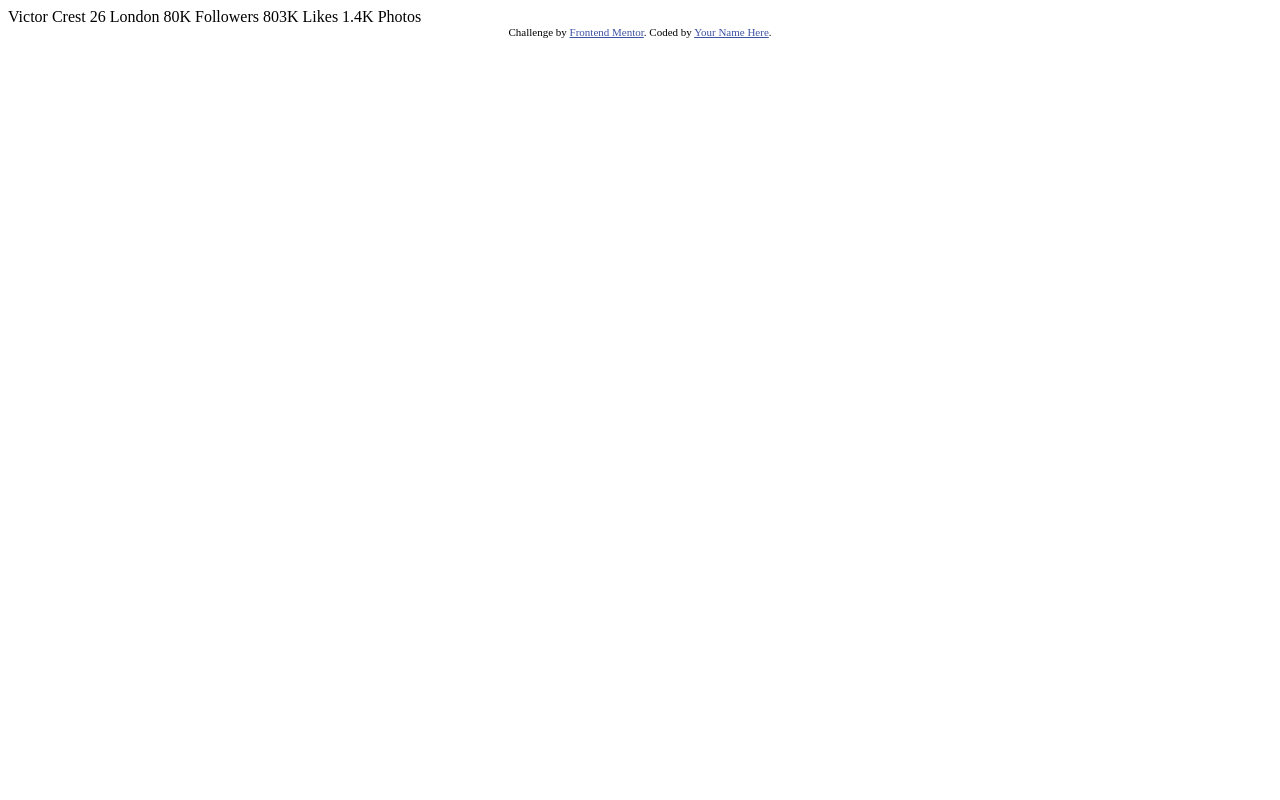
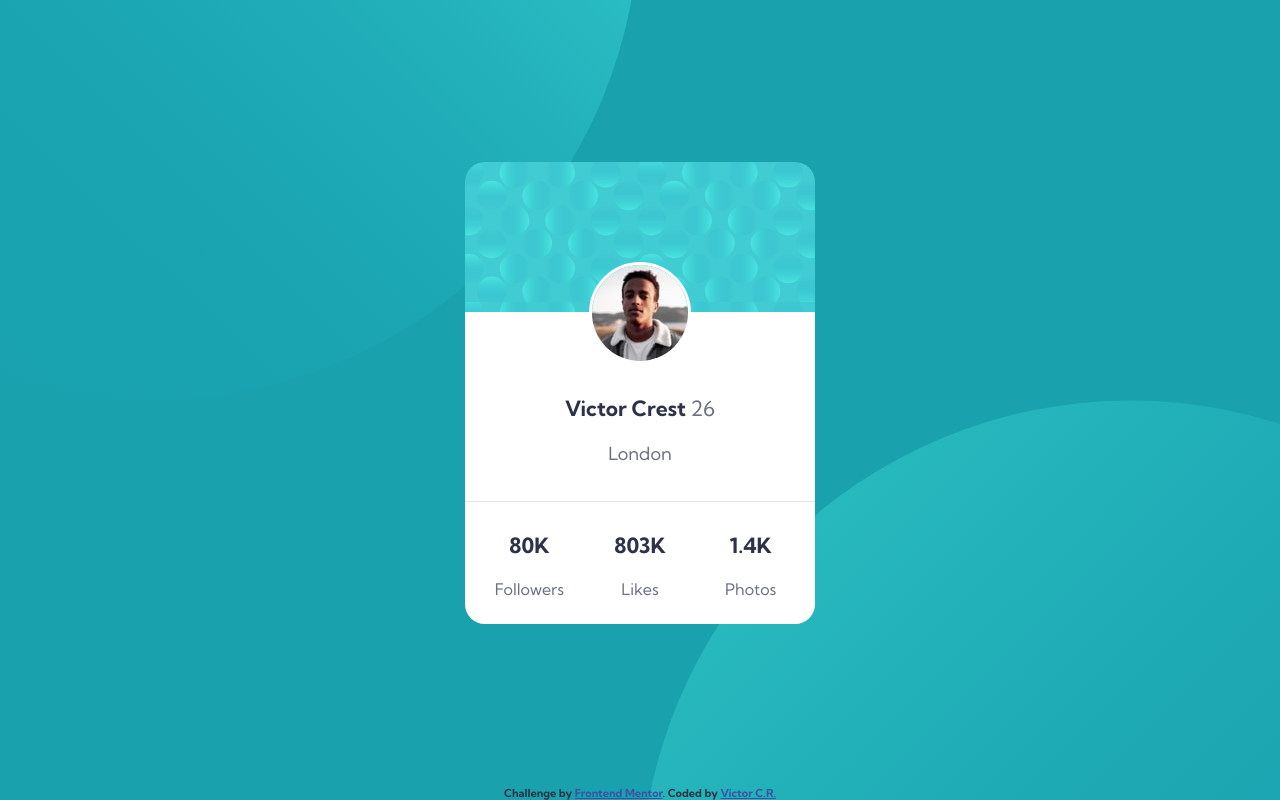
Before and after one commit to victorcr87/profile-card-component, a plain HTML site: page index.html in a window 1280 px wide. Drawn offline with Linux system fonts and the light colour scheme.

Commit message:
Added all items

```diff
--- a/index.html
+++ b/index.html
@@ -1,35 +1,56 @@
 <!DOCTYPE html>
 <html lang="en">
   <head>
-  <meta charset="UTF-8">
-  <meta name="viewport" content="width=device-width, initial-scale=1.0"> <!-- displays site properly based on user's device -->
+    <meta charset="UTF-8" />
+    <meta name="viewport" content="width=device-width, initial-scale=1.0" />
+    <!-- displays site properly based on user's device -->
 
-  <link rel="icon" type="image/png" sizes="32x32" href="./images/favicon-32x32.png">
-
+    <link
+      rel="icon"
+      type="image/png"
+      sizes="32x32"
+      href="./images/favicon-32x32.png"
+    />
+    <link rel="stylesheet" href="./scss/style.css" />
     <title>Frontend Mentor | Profile card component</title>
-
-  <!-- Feel free to remove these styles or customise in your own stylesheet 👍 -->
-  <style>
-    .attribution { font-size: 11px; text-align: center; }
-    .attribution a { color: hsl(228, 45%, 44%); }
-  </style>
   </head>
   <body>
-  Victor Crest
-  26
-  London
+    <div class="card">
+      <div class="top"></div>
+      <div class="content">
+        <img
+          src="./images/image-victor.jpg"
+          alt="profile picture"
+          class="profile-picture"
+        />
+        <div class="user-data">
+          <h3 class="name">
+            Victor Crest <span class="age light-text">26</span>
+          </h3>
+          <span class="location light-text">London</span>
+        </div>
+        <div class="social">
+          <div class="social-data">
+            <h3 class="number">80K</h3>
+            <p class="item light-text">Followers</p>
+          </div>
+          <div class="social-data">
+            <h3 class="number">803K</h3>
+            <p class="item light-text">Likes</p>
+          </div>
+          <div class="social-data">
+            <h3 class="number">1.4K</h3>
+            <p class="item light-text">Photos</p>
+          </div>
+        </div>
+      </div>
+    </div>
 
-  80K
-  Followers
-
-  803K
-  Likes
-
-  1.4K
-  Photos
     <div class="attribution">
-    Challenge by <a href="https://www.frontendmentor.io?ref=challenge" target="_blank">Frontend Mentor</a>.
-    Coded by <a href="#">Your Name Here</a>.
+      Challenge by
+      <a href="https://www.frontendmentor.io?ref=challenge" target="_blank"
+        >Frontend Mentor</a
+      >. Coded by <a href="https://github.com/victorcr87">Víctor C.R.</a>
     </div>
   </body>
 </html>
--- /dev/null
+++ b/scss/_config.scss
@@ -0,0 +1,42 @@
+// Primary colors:
+$dark-cyan: hsl(185, 75%, 39%);
+$very-dark-desaturated-blue: hsl(229, 23%, 23%);
+$dark-grayish-blue: hsl(227, 10%, 46%);
+
+// Neutral colors:
+$dark-gray: hsla(0, 0%, 59%, 0.25);
+
+// Typography:
+@import url("https://fonts.googleapis.com/css2?family=Kumbh+Sans:wght@400;700&display=swap");
+body {
+  font-family: "Kumbh Sans", sans-serif;
+  font-size: 18px;
+  color: $very-dark-desaturated-blue;
+  font-weight: 700;
+  .light-text {
+    color: $dark-grayish-blue;
+    font-weight: 400;
+  }
+}
+
+// Layout
+html,
+body {
+  width: 100vw;
+  height: 100vh;
+  margin: 0;
+}
+body {
+  display: grid;
+  grid-template-rows: 1fr auto;
+  place-items: center;
+}
+
+//Frontend Mentor Footer
+.attribution {
+  font-size: 11px;
+  text-align: center;
+}
+.attribution a {
+  color: hsl(228, 45%, 44%);
+}
--- /dev/null
+++ b/scss/style.scss
@@ -0,0 +1,45 @@
+@import "config";
+body {
+  background: 50vw 50vh no-repeat url("../images/bg-pattern-bottom.svg"),
+    right 50vw bottom 50vh no-repeat url("../images/bg-pattern-top.svg"),
+    $dark-cyan;
+}
+.card {
+  width: 350px;
+  border-radius: 20px;
+}
+.top {
+  height: 150px;
+  background: url("../images/bg-pattern-card.svg");
+  border-top-left-radius: 20px;
+  border-top-right-radius: 20px;
+}
+.content {
+  background-color: white;
+  text-align: center;
+
+  border-bottom-right-radius: 20px;
+  border-bottom-left-radius: 20px;
+}
+.user-data {
+  padding-bottom: 2em;
+}
+.profile-picture {
+  border-radius: 100%;
+  position: relative;
+  top: -50px;
+  border: 3px solid white;
+}
+.name {
+  margin-top: -1.5rem;
+}
+.social {
+  display: grid;
+  grid-template-columns: repeat(3, 1fr);
+  margin: 0;
+  border-top: 1px ridge $dark-gray;
+  padding: 0.5em;
+}
+.item {
+  font-size: 1rem;
+}
```
Also changed, not shown: scss/style.css (added), 1 other file. Lines whose indentation alone changed are shown as unchanged.
